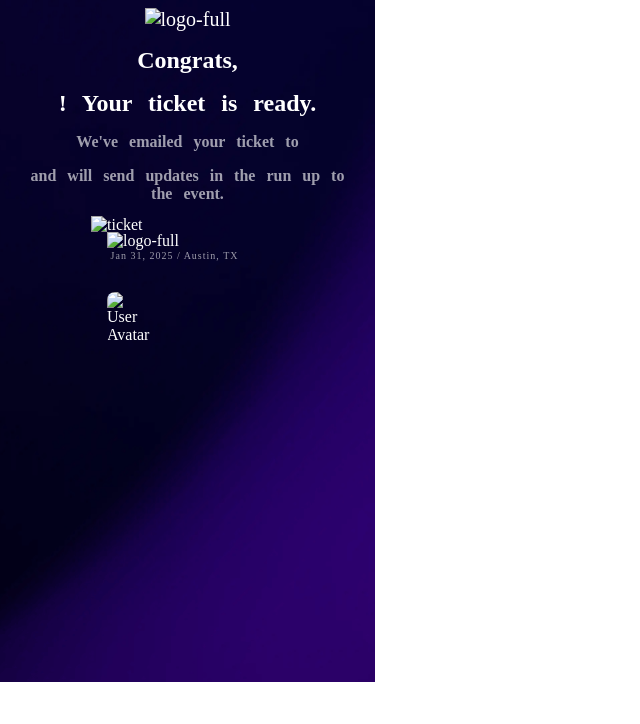
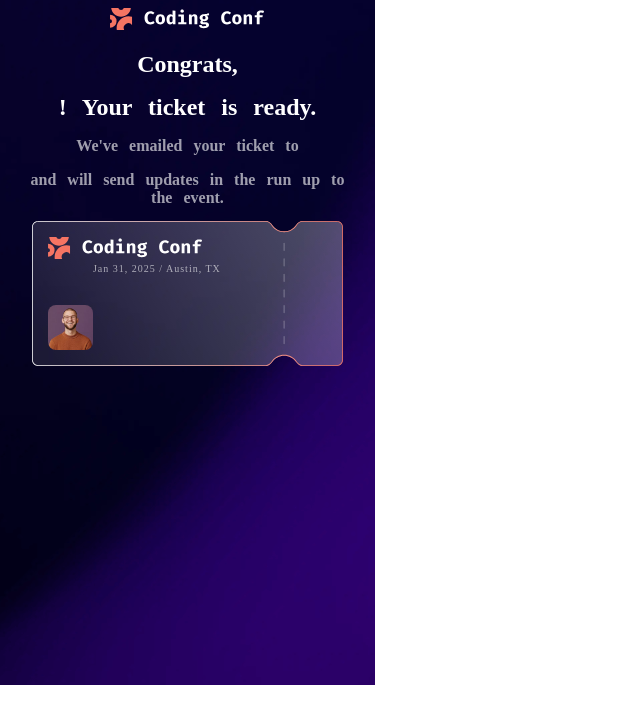
Before and after one commit to Arm4nd7/conference-ticket-generator, a website: page src/index-ticket.html in a window 1280 px wide. Shown: the whole page, without its empty margins (0-640 px from the left). Drawn offline with Linux system fonts and the light colour scheme.

Commit message:
actualizando imagenes 5

```diff
--- a/src/index-ticket.html
+++ b/src/index-ticket.html
@@ -12,7 +12,7 @@
     <header>
         <div class="container">
             <label for="logo-inicio" class="logo-inicio">
-                <img src="./src/assets/images/logo-full.svg" alt="logo-full">
+                <img src="./assets/images/logo-full.svg" alt="logo-full">
             </label>
             <h1>
                 Congrats, <p id="ticketTitleName"></p>! Your ticket is ready. </h1>
@@ -24,15 +24,15 @@
 
     <div class="container-ticket">
         <div class="container-info-ticket">
-            <img src="./src/assets/images/pattern-ticket.svg" alt="ticket">
+            <img src="./assets/images/pattern-ticket.svg" alt="ticket">
         </div>
         <div class="container-ticket-info-avatar">
             <div class="container-logo-date">
-                <img src="./src/assets/images/logo-full.svg" alt="logo-full">
+                <img src="./assets/images/logo-full.svg" alt="logo-full">
                 <p class="user-date">Jan 31, 2025 / Austin, TX</p>
             </div>
             <div class="container-info-logo-avatar">
-                <img class="user-logo" src="./src/assets/images/image-avatar.jpg" alt="User Avatar">
+                <img class="user-logo" src="./assets/images/image-avatar.jpg" alt="User Avatar">
                 <h3 class="user-name" id="ticketUserName"></h3> <p class="user-email" id="ticketUserEmail"></p> </div>
         </div>
     </div>
```
Also changed, not shown: src/index.html (+3 -3 lines).
